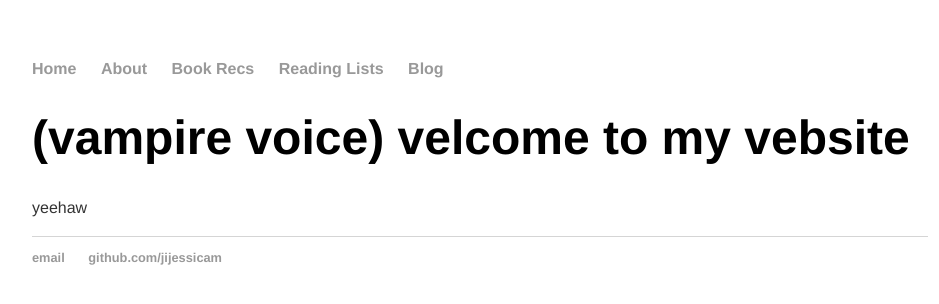
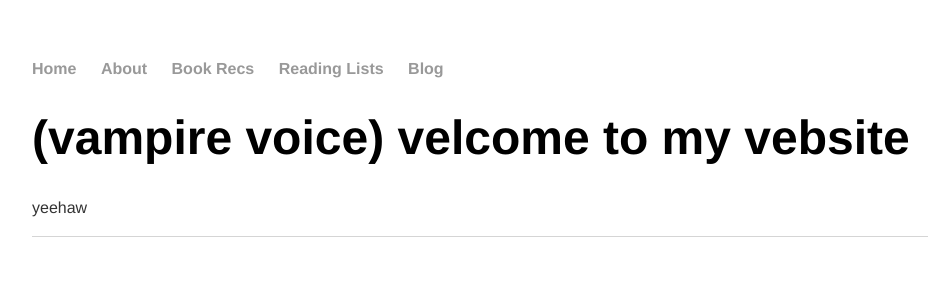
Before and after one commit to jijessicam/jijessicam.github.io, a Jekyll site: the page built from index.html, in a window 1280 px wide. Shown: the top 304 px of the page, without its empty margins (160-1099 px from the left). Built offline with Jekyll 4.4.1, drawn with Linux system fonts in a browser that asks for light colours.

Commit message:
Update default.html

```diff
--- a/_layouts/default.html
+++ b/_layouts/default.html
@@ -21,10 +21,6 @@
 
 			</div><!-- /.container -->
 			<footer>
-	    		<ul>
-	        		<li><a href="mailto:ji.jessicam@gmail.com">email</a></li>
-	        		<li><a href="https://github.com/jijessicam">github.com/jijessicam</a></li>
-				</ul>
 			</footer>
 		</body>
 	</html>
```
